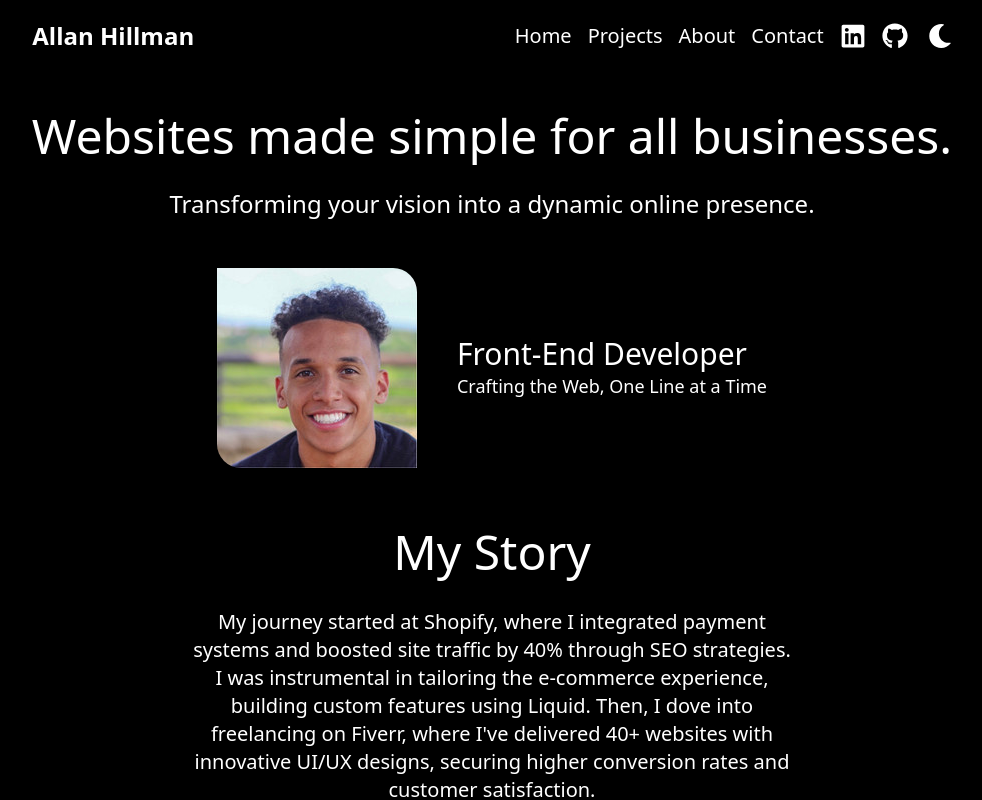
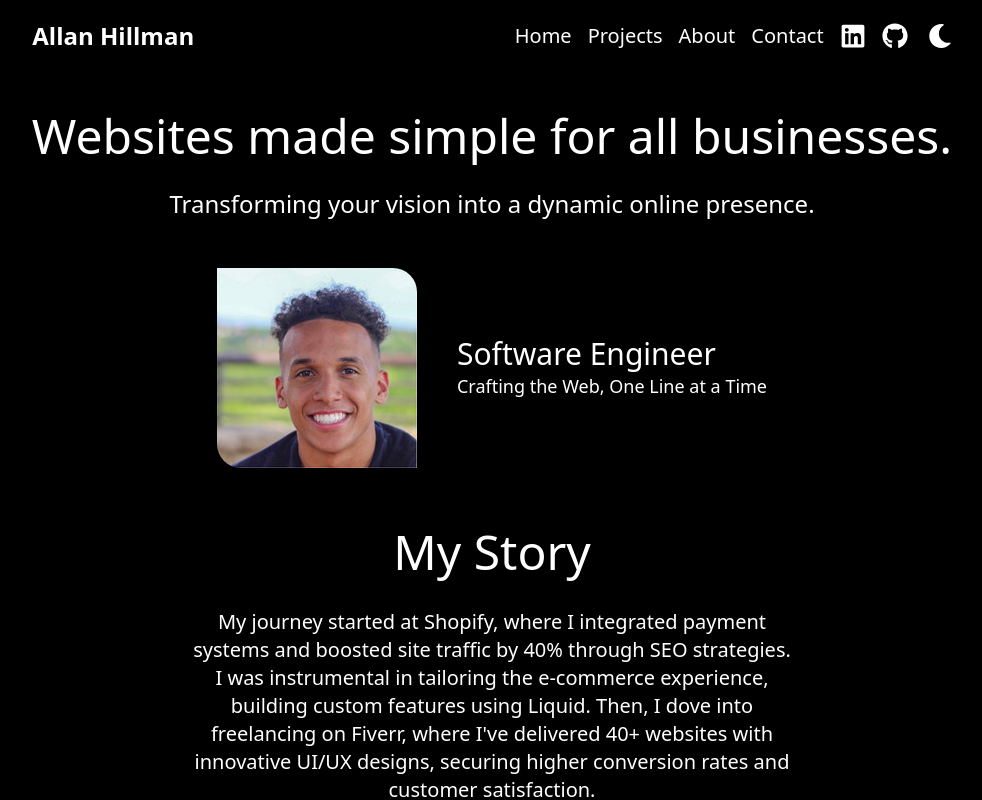
Before and after one commit to mrwebwork/portfolio-site, a Next.js app: page / in a window 1280 px wide. Shown: the top 800 px of the page, without its empty margins (148-1130 px from the left). Built offline with nearby package versions, Linux system fonts and the light colour scheme.

Commit message:
Update text on about and home pages

```diff
--- a/components/HeroSection.jsx
+++ b/components/HeroSection.jsx
@@ -7,7 +7,7 @@ export default function HeroSection() {
       <ProfileSection
         image="/allan-hillman-picture.jpeg"
         alt="A photo of Allan Hillman"
-        title="Front-End Developer"
+        title="Software Engineer"
         description="Crafting the Web, One Line at a Time"
       />
     </>
--- a/pages/about.jsx
+++ b/pages/about.jsx
@@ -10,21 +10,21 @@ export default function About() {
   return (
     <>
       <Head>
-        <title>About Allan Hillman - Web Developer & Designer</title>
+        <title>About Allan Hillman - Software Engineer</title>
         <meta
           name="description"
-          content="Learn more about Allan Hillman, a passionate web developer & designer, and his journey in the world of technology."
+          content="Learn more about Allan Hillman, a passionate software engineer, and his journey in the world of technology."
         />
         <meta name="viewport" content="width=device-width, initial-scale=1" />
         <meta charSet="UTF-8" />
         <meta name="robots" content="index, follow" />
         <meta
           property="og:title"
-          content="About Allan Hillman - Web Developer & Designer"
+          content="About Allan Hillman - Software Engineer"
         />
         <meta
           property="og:description"
-          content="Learn more about Allan Hillman, a passionate web developer & designer, and his journey in the world of technology."
+          content="Learn more about Allan Hillman, a passionate software engineer, and his journey in the world of technology."
         />
         <meta property="og:url" content="https://allanhillman.com" />
       </Head>
@@ -60,8 +60,8 @@ export default function About() {
         collaborative spirit—traits I bring to every project I undertake today.
       </Paragraph>
       <Paragraph>
-        As a Front-End Developer, I bring ideas to life in the digital world.
-        With a rich experience in platforms like Shopify and WordPress, and
+        As a Software Engineer, I bring ideas to life in the digital world. With
+        a rich experience in platforms like Shopify and WordPress, and
         proficiency in HTML5, CSS3, SASS, JavaScript, React.js, and Next.js. I
         craft user-friendly interfaces for an exceptional online experience.
         Collaborating seamlessly with back-end developers, my aim is to create
--- a/pages/index.jsx
+++ b/pages/index.jsx
@@ -10,7 +10,7 @@ export default function Home() {
   return (
     <>
       <Head>
-        <title>Allan Hillman - Web Developer & Designer | Home</title>
+        <title>Allan Hillman - Software Engineer | Home</title>
         <meta
           name="description"
           content="Welcome to Allan Hillman's portfolio. Discover my journey in web development, my skills, experience, and the projects I've worked on."
@@ -20,7 +20,7 @@ export default function Home() {
         <meta name="robots" content="index, follow" />
         <meta
           property="og:title"
-          content="Allan Hillman - Web Developer & Designer | Home"
+          content="Allan Hillman - Software Engineer | Home"
         />
         <meta
           property="og:description"
```
